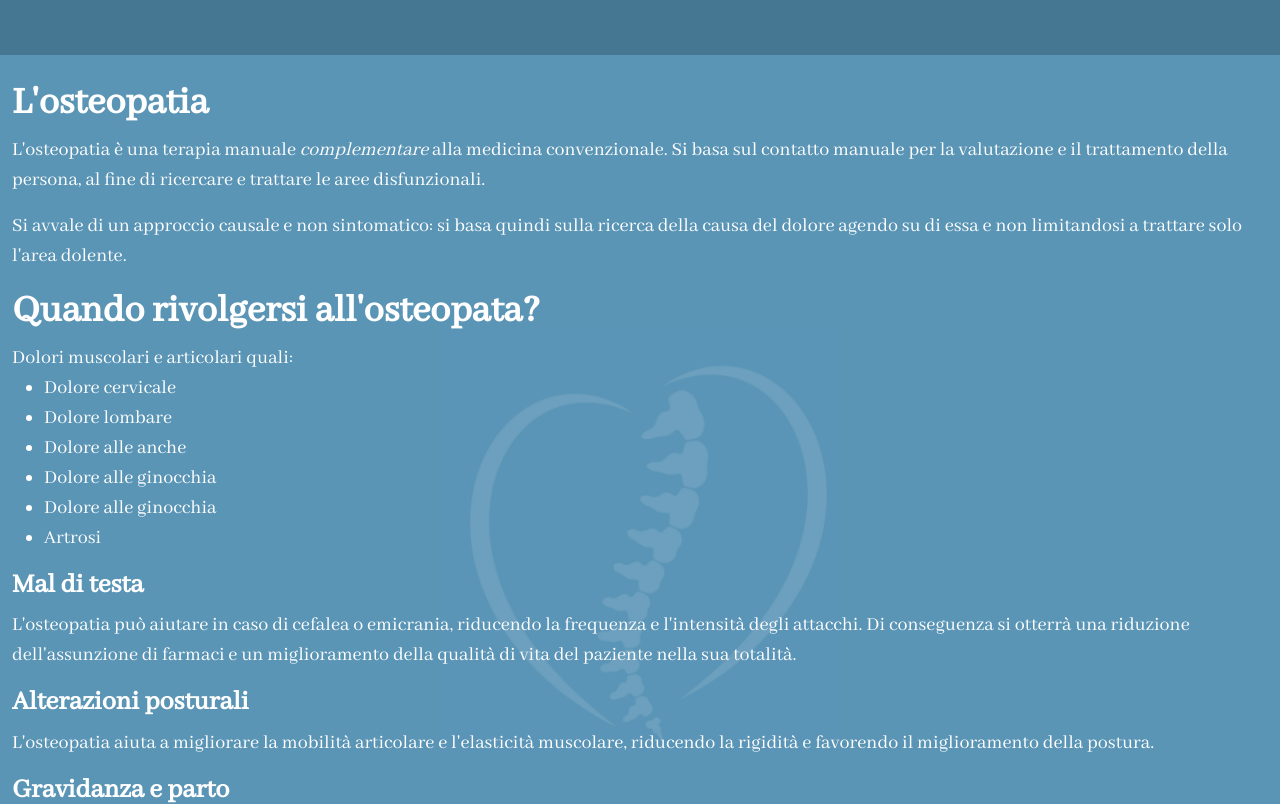
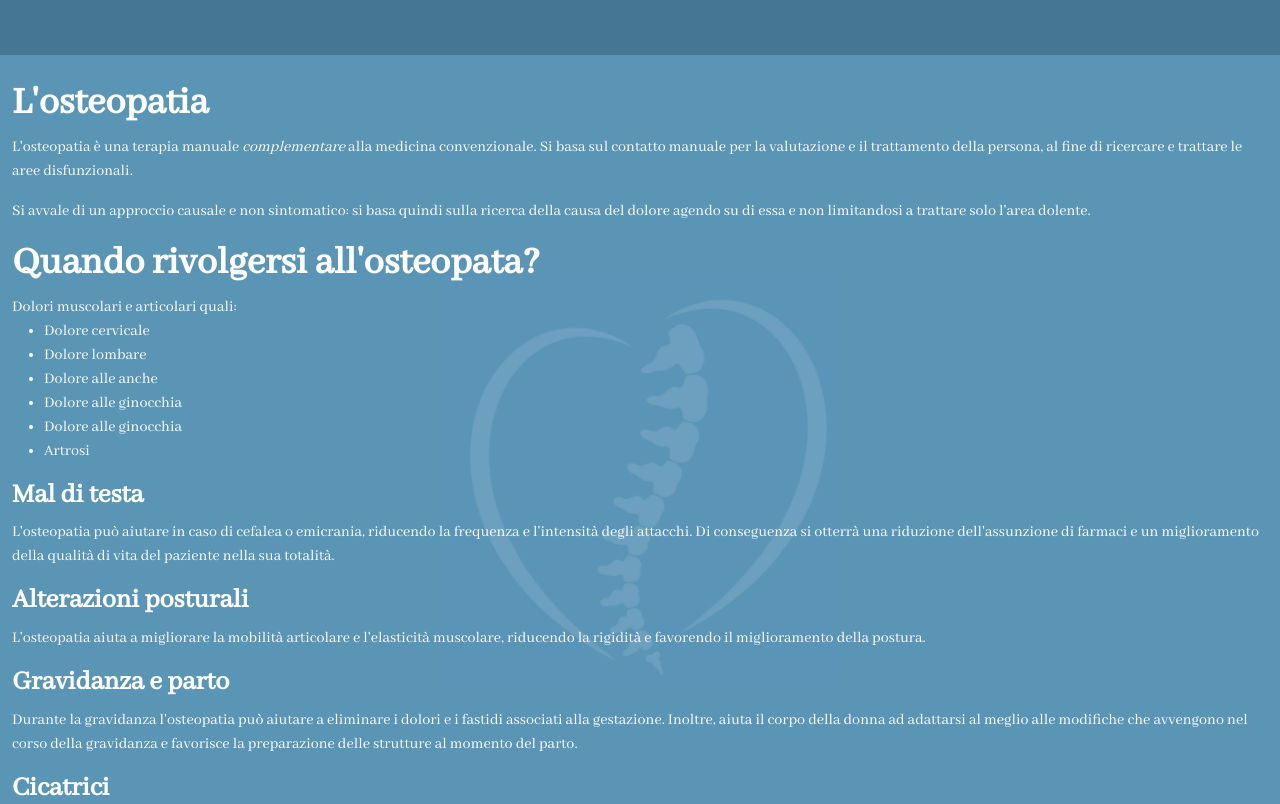
Before and after one commit to Trusimo/ChiaraRouibahOsteopata, an Angular app: page / in a window 1280 px wide. Shown: the part 2420-3224 px from the top of the page. Built offline with nearby package versions, Linux system fonts and the light colour scheme.

Commit message:
rework with router

```diff
--- a/src/styles.css
+++ b/src/styles.css
@@ -62,7 +62,7 @@ nav a:hover {
     justify-content: center;
 }
 
-.first-section{
+.first-section {
     position: relative;
     display: flex;
     justify-content: center;
@@ -247,36 +247,22 @@ a {
 }
 
 
-h1, h3 {
+h1,
+h3 {
     font-weight: bold;
 }
 
 .text-1,
 .text-2,
 .text-3,
-.text-4,
-.text-5,
-.text-6,
-.text-7,
-.text-8,
-.text-9,
-.text-10,
-.text-11,
-.lista-prenota {
+.text-4 .lista-prenota {
     font-size: 20px;
 }
 
 .text-1,
 .text-3,
 .text-2,
-.text-4,
-.text-5,
-.text-6,
-.text-7,
-.text-8,
-.text-9,
-.text-10,
-.text-11  {
+.text-4 {
     opacity: 0;
     margin-left: -20px;
     width: 100%;
@@ -286,14 +272,7 @@ h1, h3 {
 .text-1.show,
 .text-3.show,
 .text-2.show,
-.text-4.show,
-.text-5.show,
-.text-6.show,
-.text-7.show,
-.text-8.show,
-.text-9.show,
-.text-10.show,
-.text-11.show {
+.text-4.show {
     opacity: 1;
     transform: translateX(20px);
 }
@@ -337,7 +316,7 @@ h1, h3 {
 
 .nav-mobile,
 .navlist {
-    display: none
+    display: none;
 }
 
 .nav-desktop {
@@ -350,13 +329,45 @@ h1, h3 {
     border-radius: 9px
 }
 
-.swiper-container {
-    width: 100%; /* Imposta la larghezza desiderata */
-    height: 400px; /* Imposta l'altezza desiderata */
+/* Stili per la navbar */
+.nav-desktop,
+.nav-mobile {
+    color: #fff;
+    padding: 10px;
+    text-align: center;
+    opacity: 0;
+    transition: opacity 1s ease, transform 1s ease;
+    transform: translateY(-30px);
 }
 
-.swiper-slide {
-    text-align: center;
+.nav-desktop.show,
+.nav-mobile.show {
+    opacity: 1;
+    transform: translateY(0);
+}
+
+.nav-desktop a,
+.nav-mobile a {
+    color: #fff;
+    text-decoration: none;
+    padding: 0 15px;
+    margin: 0 15px;
+    font-size: 24px;
+    border-radius: 8px;
+    background-color: #457692;
+    display: inline-block;
+    transition: color .4s ease-in-out, box-shadow .4s ease-in-out;
+}
+
+.nav-desktop a:hover,
+.nav-mobile a:hover {
+    color: #457692;
+    box-shadow: inset 220px 0 0 0 #fff;
+}
+
+/* Stili per la transizione */
+.nav-desktop.with-transition {
+    transition: opacity 1s ease, transform 1s ease;
 }
 
 .swiper-button-prev,
@@ -388,6 +399,8 @@ h1, h3 {
     h1.font-amsterdam {
         font-size: 45px;
     }
+
+
 
     h2 {
         font-size: 30px;
@@ -452,16 +465,18 @@ h1, h3 {
     .flex-end {
         display: flex;
         justify-content: end;
-        padding-top: 50px;
-        padding-right: 20px;
+        padding: 20px 10px 20px 20px;
     }
 
     .navlist {
         list-style: none;
         position: absolute;
         text-align: left;
-        padding-left: 0;
-        padding-top: 20px;
+        padding: 10px 0;
+        margin-left: -10px;
+        background-color: #457692;
+        width: 100%;
+        border-bottom: 1px solid white;
     }
 
     .show-nav {
@@ -553,4 +568,10 @@ h1, h3 {
         height: 135px;
         border-radius: 9px
     }
+
+    .small-h1 {
+        padding: 32px 0px 0px 20px;
+        margin-bottom: -50px;
+        font-size: 20px !important;
+    }
 }
```
